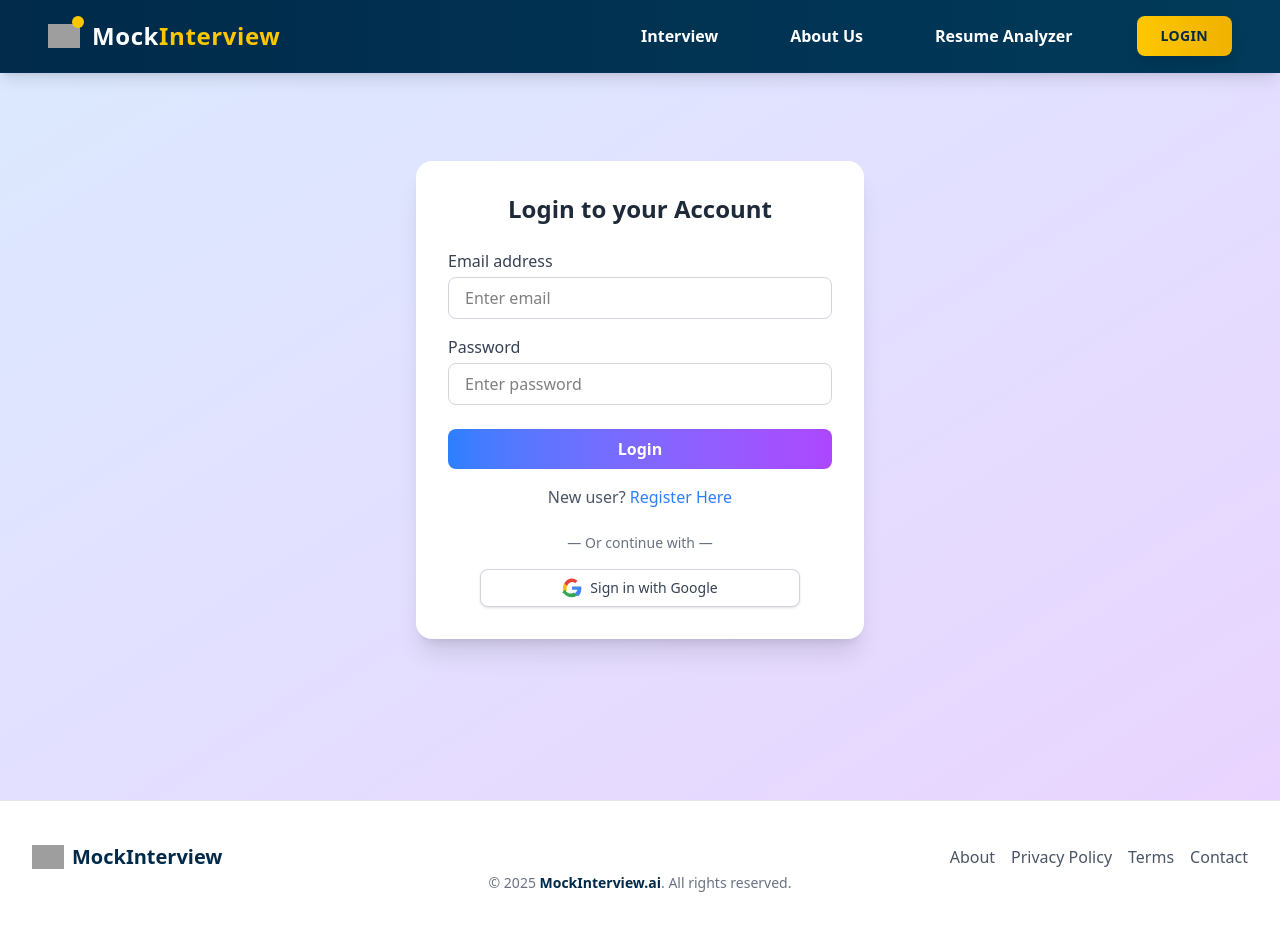
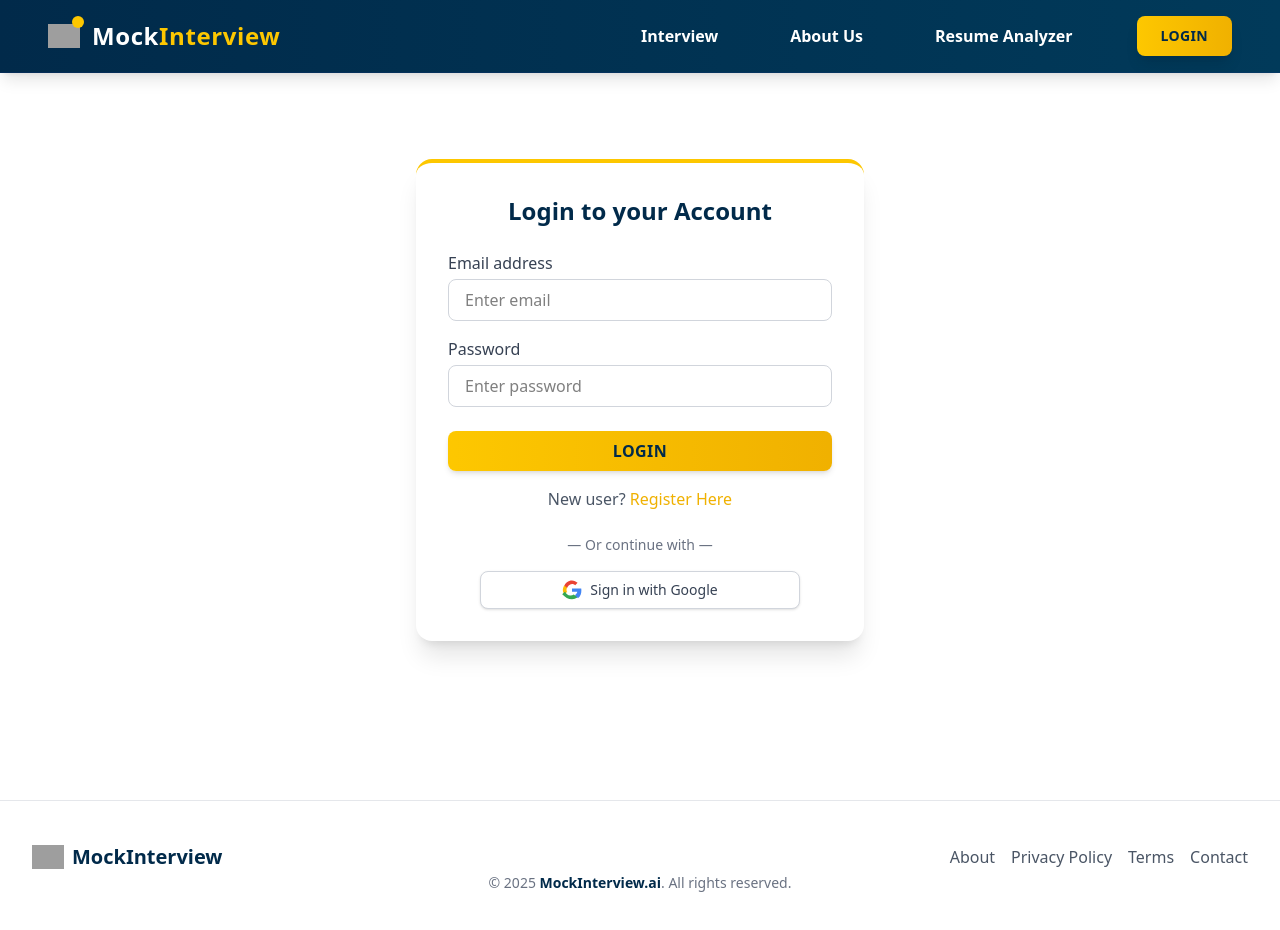
Before and after one commit to Diptigit11/Project, a React (Vite) app in the folder mock-interview/: page /login in a window 1280 px wide. Shown: the top 930 px of the page. Built offline with nearby package versions, Linux system fonts and the light colour scheme; grey boxes are pictures that could not be loaded.

Commit message:
added color

```diff
--- a/mock-interview/src/components/auth/Login.jsx
+++ b/mock-interview/src/components/auth/Login.jsx
@@ -4,7 +4,6 @@ import { auth } from "./firebase";
 import { toast } from "react-toastify";
 import { useNavigate } from "react-router-dom";
 import SignInWithGoogle from "./Signinwithgoogle";
-
 
 function Login() {
   const [email, setEmail] = useState("");
@@ -23,12 +22,12 @@ function Login() {
   };
 
   return (
-    <div className="flex items-center justify-center min-h-screen bg-gradient-to-br from-blue-100 to-purple-200">
+<div className="flex items-center justify-center min-h-screen  font-sans">
       <form
         onSubmit={handleSubmit}
-        className="bg-white shadow-xl rounded-2xl p-8 w-full max-w-md"
+        className="bg-white shadow-xl rounded-2xl p-8 w-full max-w-md border-t-4 border-yellow-400"
       >
-        <h3 className="text-2xl font-bold text-center mb-6 text-gray-800">
+        <h3 className="text-2xl font-bold text-center mb-6 text-[#012A4A]">
           Login to your Account
         </h3>
 
@@ -36,7 +35,7 @@ function Login() {
           <label className="block text-gray-700 mb-1">Email address</label>
           <input
             type="email"
-            className="w-full px-4 py-2 border border-gray-300 rounded-lg focus:outline-none focus:ring-2 focus:ring-blue-400"
+            className="w-full px-4 py-2 border border-gray-300 rounded-lg focus:outline-none focus:ring-2 focus:ring-yellow-400"
             placeholder="Enter email"
             value={email}
             onChange={(e) => setEmail(e.target.value)}
@@ -48,7 +47,7 @@ function Login() {
           <label className="block text-gray-700 mb-1">Password</label>
           <input
             type="password"
-            className="w-full px-4 py-2 border border-gray-300 rounded-lg focus:outline-none focus:ring-2 focus:ring-purple-400"
+            className="w-full px-4 py-2 border border-gray-300 rounded-lg focus:outline-none focus:ring-2 focus:ring-yellow-400"
             placeholder="Enter password"
             value={password}
             onChange={(e) => setPassword(e.target.value)}
@@ -58,7 +57,7 @@ function Login() {
 
         <button
           type="submit"
-          className="w-full bg-gradient-to-r from-blue-500 to-purple-500 text-white py-2 rounded-lg font-semibold hover:opacity-90 transition"
+          className="w-full bg-gradient-to-r from-yellow-400 to-yellow-500 text-[#012A4A] py-2 rounded-lg font-bold uppercase tracking-wide hover:from-yellow-300 hover:to-yellow-400 transform hover:scale-105 transition-all duration-300 shadow-md hover:shadow-lg"
         >
           Login
         </button>
@@ -67,12 +66,15 @@ function Login() {
           New user?{" "}
           <a
             href="/register"
-            className="text-blue-500 hover:underline font-medium"
+            className="text-yellow-500 hover:underline font-medium"
           >
             Register Here
           </a>
-        <SignInWithGoogle/>
         </p>
+
+        <div className="mt-6">
+          <SignInWithGoogle />
+        </div>
       </form>
     </div>
   );
--- a/mock-interview/src/components/auth/Register.jsx
+++ b/mock-interview/src/components/auth/Register.jsx
@@ -38,12 +38,12 @@ function Register() {
   };
 
   return (
-    <div className="flex items-center justify-center min-h-screen bg-gradient-to-br from-green-100 to-blue-200">
+    <div className="flex items-center justify-center min-h-screen  font-sans">
       <form
         onSubmit={handleRegister}
-        className="bg-white shadow-xl rounded-2xl p-8 w-full max-w-md"
+        className="bg-white shadow-xl rounded-2xl p-8 w-full max-w-md border-t-4 border-yellow-400"
       >
-        <h3 className="text-2xl font-bold text-center mb-6 text-gray-800">
+        <h3 className="text-2xl font-bold text-center mb-6 text-[#012A4A]">
           Create an Account
         </h3>
 
@@ -51,7 +51,7 @@ function Register() {
           <label className="block text-gray-700 mb-1">First name</label>
           <input
             type="text"
-            className="w-full px-4 py-2 border border-gray-300 rounded-lg focus:outline-none focus:ring-2 focus:ring-green-400"
+            className="w-full px-4 py-2 border border-gray-300 rounded-lg focus:outline-none focus:ring-2 focus:ring-yellow-400"
             placeholder="First name"
             onChange={(e) => setFname(e.target.value)}
             required
@@ -62,7 +62,7 @@ function Register() {
           <label className="block text-gray-700 mb-1">Last name</label>
           <input
             type="text"
-            className="w-full px-4 py-2 border border-gray-300 rounded-lg focus:outline-none focus:ring-2 focus:ring-green-400"
+            className="w-full px-4 py-2 border border-gray-300 rounded-lg focus:outline-none focus:ring-2 focus:ring-yellow-400"
             placeholder="Last name"
             onChange={(e) => setLname(e.target.value)}
           />
@@ -72,7 +72,7 @@ function Register() {
           <label className="block text-gray-700 mb-1">Email address</label>
           <input
             type="email"
-            className="w-full px-4 py-2 border border-gray-300 rounded-lg focus:outline-none focus:ring-2 focus:ring-blue-400"
+            className="w-full px-4 py-2 border border-gray-300 rounded-lg focus:outline-none focus:ring-2 focus:ring-yellow-400"
             placeholder="Enter email"
             onChange={(e) => setEmail(e.target.value)}
             required
@@ -83,7 +83,7 @@ function Register() {
           <label className="block text-gray-700 mb-1">Password</label>
           <input
             type="password"
-            className="w-full px-4 py-2 border border-gray-300 rounded-lg focus:outline-none focus:ring-2 focus:ring-blue-400"
+            className="w-full px-4 py-2 border border-gray-300 rounded-lg focus:outline-none focus:ring-2 focus:ring-yellow-400"
             placeholder="Enter password"
             onChange={(e) => setPassword(e.target.value)}
             required
@@ -92,7 +92,7 @@ function Register() {
 
         <button
           type="submit"
-          className="w-full bg-gradient-to-r from-green-500 to-blue-500 text-white py-2 rounded-lg font-semibold hover:opacity-90 transition"
+          className="w-full bg-gradient-to-r from-yellow-400 to-yellow-500 text-[#012A4A] py-2 rounded-lg font-bold uppercase tracking-wide hover:from-yellow-300 hover:to-yellow-400 transform hover:scale-105 transition-all duration-300 shadow-md hover:shadow-lg"
         >
           Sign Up
         </button>
@@ -101,7 +101,7 @@ function Register() {
           Already registered?{" "}
           <a
             href="/login"
-            className="text-blue-500 hover:underline font-medium"
+            className="text-yellow-500 hover:underline font-medium"
           >
             Login
           </a>
```
